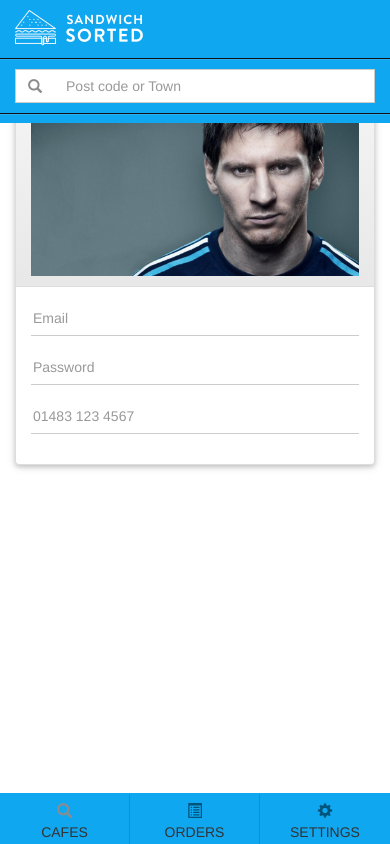
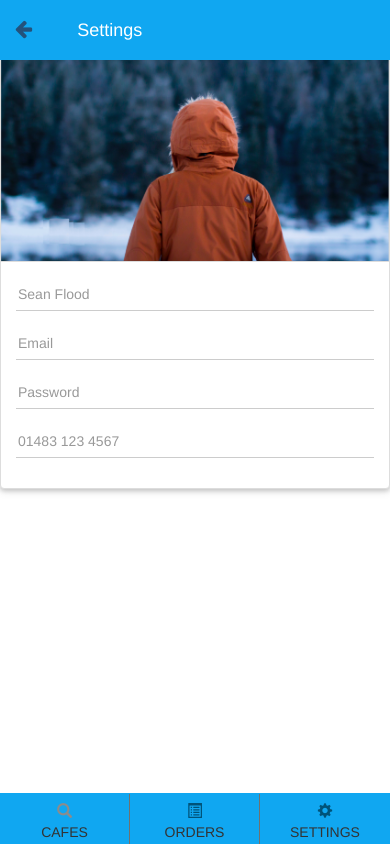
Before and after one commit to hoangthanhtu/HTML, a plain HTML site: page account.html in a window 390 px wide. Drawn offline with Linux system fonts and the light colour scheme.

Commit message:
20170216_Home_2nd

```diff
--- a/account.html
+++ b/account.html
@@ -2,6 +2,9 @@
 <html lang="en">
 	<head>
 		<meta charset="UTF-8">
+		<meta http-equiv="X-UA-Compatible" content="IE=edge">
+		<meta name="viewport" content="width=device-width, initial-scale=1">
+		<!-- The above 3 meta tags *must* come first in the head; any other head content must come *after* these tags -->
 		<title>Order your sandwich online and beat the queues - Sandwich Sorted</title>
 
 		<!-- Bootstrap -->
@@ -21,48 +24,63 @@
 
 	<body>
 		<nav class="navbar navbar-inverse navbar-fixed-top">
-			<div class="container">
-				<div class="navbar-header">
+			<div class="container-fluid">
+				<div class="navbar-header hidden-sm hidden-xs">
 					<a class="navbar-brand" href="#">
 						<img src="images/logo_horiz.png" class="brand-logo" alt="Sandwich Sorted">
 					</a>
 				</div>
 
-				<div class="navbar-center">
-					<form class="navbar-form" role="search">
-												<div class="form-group">
-														 <div class="input-group">
-																<div class="input-group-addon">
-																		<span class="glyphicon glyphicon-search glyphicon-search-gray"></span>
-																</div>
-																<input type="text" class="form-control input-search" name="postcode" placeholder="Post code or Town">
+				<div class="navbar-header visible-sm visible-xs">
+					<div>
+						<a class="btn-back" href="#"><i class="fa fa-arrow-left fa-3"></i></a>
+        				<div class="navbar-shopname">Settings</div>
 					</div>
 				</div>
-					</form>
-				</div>
 
-								<div class="navbar-collapse collapse" id="navbar">
+				<div class="navbar-collapse collapse" id="navbar" aria-expanded="false">
 					<ul class="nav navbar-nav navbar-right">
 						<li>
 							<a href="#" id="lnkLogin">Login</a>
 						</li>
 						<li>
-														<a href="#">Menu <i class="fa fa-bars"></i></a>
+							<a href="#" onclick="openRightNav()">Menu <i class="fa fa-bars"></i></a>
 						</li>
 					</ul>
+					<form class="navbar-form navbar-right hidden-sm hidden-xs">
+						<div class="input-group">
+							<span class="input-group-addon">
+								<span class="glyphicon glyphicon-search glyphicon-search-gray"></span>
+							</span>
+							<input type="text" class="form-control navbar-control-search" name="postcode" placeholder="CM145LF">
 						</div>
-
+					</form>
+				</div>
 			</div>
 		</nav>
 
-		<div class="boxcard">
-				<div class="col-md-offset-2 col-md-8 nopadding">
+		<div id="navbar-home" class="navbar-main">
+			<a href="#" class="closebtn" onclick="closeRightNav()">&times;</a>
+			<a href="#"><i class="fa fa-search" aria-hidden="true"></i> Search cafes</a>
+			<a href="#"><i class="fa fa-bars" aria-hidden="true"></i> My Orders</a>
+			<a href="settings.html"><i class="fa fa-cog" aria-hidden="true"></i> Settings</a>
+			<a href="account.html"><i class="fa fa-user" aria-hidden="true"></i> My Account</a>
+			<a href="#">And Another link</a>
+			<hr style="width: 80%">
+			<a href="#"><i class="fa fa-user" aria-hidden="true"></i> Login</a>
+		</div>
+
+		<div class="container-box">
+			<div class="col-md-6 col-md-offset-3 nopadding-right-left">
 				<div class="panel panel-default">
 					<div class="panel-heading text-center nopadding">
-								<img class="img-responsive" src="images/account_sample3.png" alt="Your Acount Image">
+						<img class="img-responsive" src="images/account_sample.jpg" alt="Your Acount Image">
 					</div>
 					<div class="panel-body">
 						<form>
+							<div class="form-group">
+								<input type="text" class="form-control input-common" id="email" placeholder="Sean Flood">
+							</div>
 							<div class="form-group">
 								<input type="email" class="form-control input-common" id="email" placeholder="Email">
 							</div>
@@ -98,6 +116,29 @@
 			</div>
 		</footer>
 
+		<script type="text/javascript">
+
+			function openShopNav() {
+				var navbarShoplist = document.getElementById("navbar-shoplist");
+
+				if (navbarShoplist.style.display === 'none') {
+					navbarShoplist.style.display = 'block';
+				} else {
+					navbarShoplist.style.display = 'none';
+				}
+			}
+
+			/* Set the width of the side navigation to 250px */
+			function openRightNav() {
+				document.getElementById("navbar-home").style.width = "250px";
+			}
+
+			/* Set the width of the side navigation to 0 */
+			function closeRightNav() {
+				document.getElementById("navbar-home").style.width = "0";
+			}
+
+		</script>
 
 		<!-- jQuery (necessary for Bootstrap's JavaScript plugins) -->
 		<script src="js/jquery-3.1.1.min.js"></script>
--- a/css/site.css
+++ b/css/site.css
@@ -31,6 +31,15 @@
 
 }
 
+.container-box {
+	padding-top: 100px;
+	padding-bottom: 70px;
+}
+
+.row-logo {
+	padding-top: 60px;
+}
+
 /* For mobile devices */
 @media only screen and (max-width: 767px) {
 	.body-home {
@@ -48,8 +57,8 @@
 		font-size: 18px;
 	}
 
-	.boxcard {
-		padding-top: 60px;
+	.container-box {
+		padding-top: 51px;
 		padding-left: 0;
 		padding-right: 0;
 	}
@@ -73,16 +82,7 @@
 
 }
 
-/* iPads Pro and desktop (portrait and landscape) ----------- */
-@media only screen
-and (min-device-width : 768px) {
-    /* Styles */
-    .row-logo {
-	padding-top: 60px;
-	}
-}
-
-/** For top NavBar **/
+/** For top NavBar common **/
 .navbar-default {
 	background-color:transparent !important;
 	border-color:transparent;
@@ -101,6 +101,7 @@ and (min-device-width : 768px) {
 
 .navbar-brand {
 	padding-top: 10px;
+	color: #FFFFFF;
 }
 
 .footer {
@@ -126,12 +127,6 @@ and (min-device-width : 768px) {
 .footer-icon {
 	font-size: 15px;
 	color: #005379;
-}
-
-
-.boxcard {
-	padding-top: 80px;
-	padding-bottom: 90px;
 }
 
 .panel {
@@ -299,9 +294,21 @@ and (min-device-width : 768px) {
 
 /* NavBar in left side END HERE */
 
+.btn-back {
+	float:left;
+	padding:15px;
+	display:inline-block;
+	color: #005278;
+	font-size:20px;
+}
 
-.navbar-text {
+.navbar-shopname {
+	width: 100%;
+	padding-top: 18px;
+	padding-left: 30px;
 	color: #FFFFFF;
+	font-size: 18px;
+	display: table-cell;
 }
 
 .main-map {
@@ -356,3 +363,13 @@ and (min-device-width : 768px) {
 	margin-left: 50px;
 }
 /* Navbar in th right side END HERE */
+
+
+.nopadding {
+	padding: 0;
+}
+
+.nopadding-right-left {
+	padding-right: 0;
+	padding-left: 0;
+}
```
Also changed, not shown: searchlist.html (+7 -5 lines), settings.html (+30 -18 lines), images/account_sample.jpg (added), images/account_sample1.jpg (added), images/back_arrow.png (added). Lines whose indentation alone changed are shown as unchanged.
